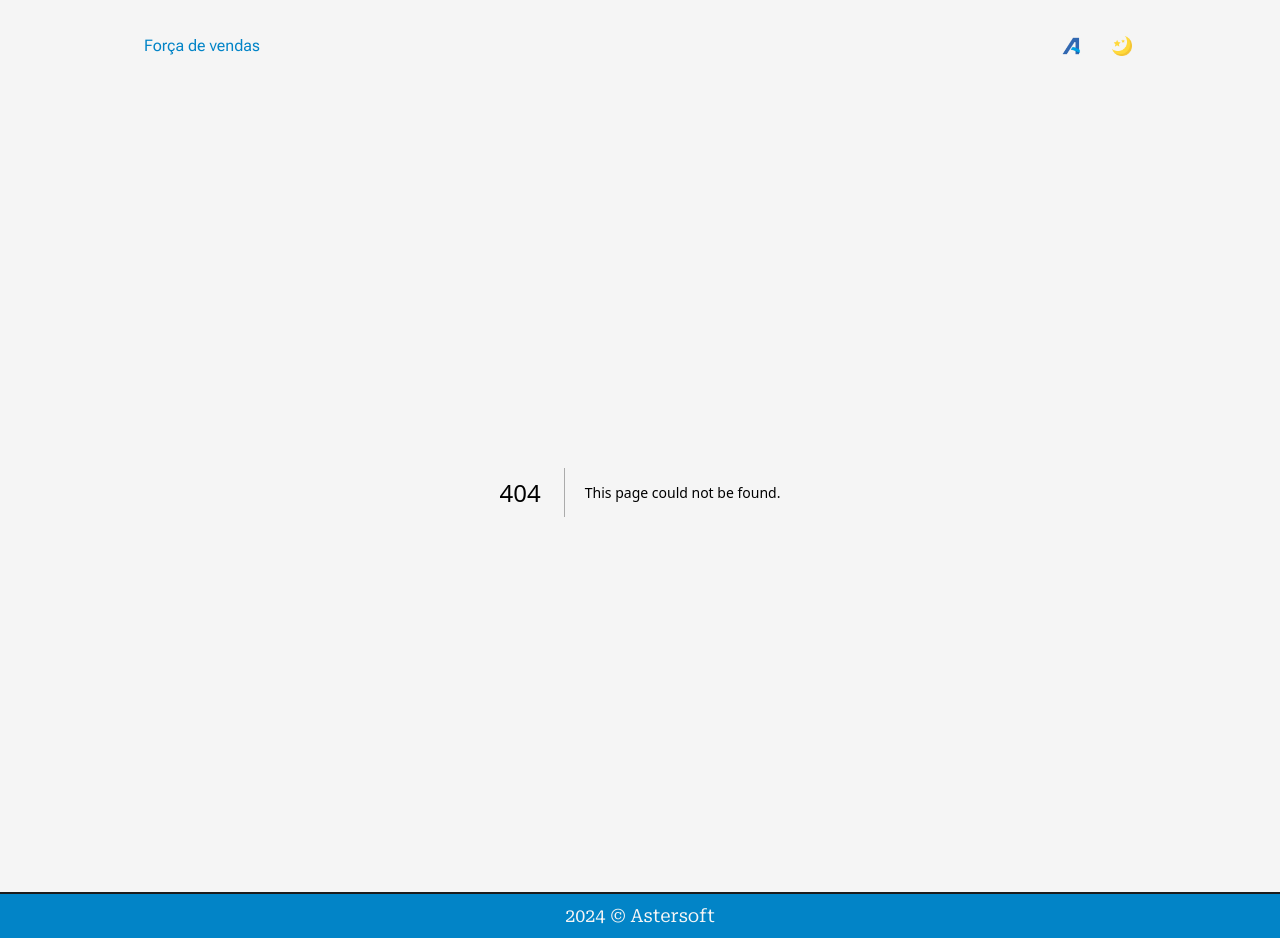
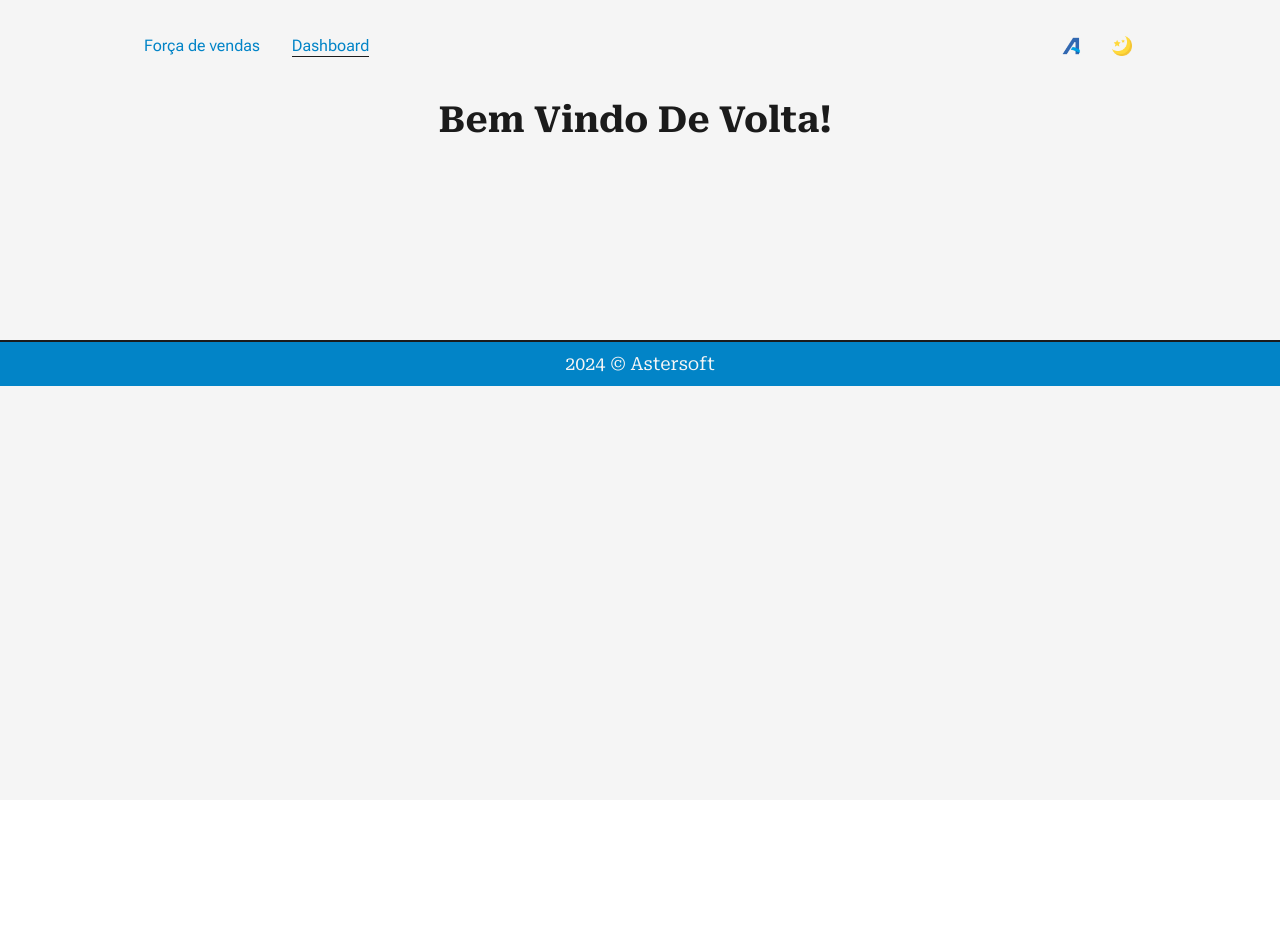
Before and after one commit to pafrasson/salesforce, a Next.js app: page /dashboard in a window 1280 px wide. Before the commit this address had no page. After the commit the page ends 800 px from the top, so only its background shows below. Built offline with nearby package versions, Linux system fonts and the light colour scheme.

Commit message:
feat: dashboard component

```diff
--- a/src/components/NavBar.js
+++ b/src/components/NavBar.js
@@ -79,6 +79,7 @@ const NavBar = () => {
             <div className="w-full flex justify-between items-center lg:hidden">
                 <nav>
                     <CustomLink href="/" title="Força de vendas" className="mr-4 text-sky-600" />
+                    <CustomLink href="/dashboard" title="Dashboard" className="mx-4 text-sky-600" />
                 </nav>
                 <nav className="flex items-center justify-center flex-wrap">
                     <motion.a href="https://astersoft.com.br" target={"_blank"}
@@ -108,14 +109,15 @@ const NavBar = () => {
                         initial={{ scale: 0, opacity: 0, x: "-50%", y: "-50%" }}
                         animate={{ scale: 1, opacity: 1 }}
                         className="min-w-[70vw] flex flex-col justify-between z-30 items-center fixed top-1/2 left-1/2
-             -translate-x-1/2 -translate-y-1/2 bg-dark/90 dark:bg-light/90 rounded-lg py-32">
+             -translate-x-1/2 -translate-y-1/2 bg-dark/90 dark:bg-light/95 rounded-lg py-32">
                         <nav className="flex items-center flex-col justify-center">
                             <CustomMobileLink href="/" title="Força de vendas" className="text-sky-600" toggle={handleClick} />
+                            <CustomMobileLink href="/dashboard" title="Dashboard" className="text-sky-600" toggle={handleClick} />
                         </nav>
                         <nav className="flex items-center justify-center flex-wrap mt-2">
                             <motion.a href="https://astersoft.com.br" target={"_blank"}
                                 whileHover={{ y: -3 }}
-                                className="w-6 mx-3"
+                                className="w-6 mx-2"
                             >
                                 <Image src={AsterIcon} alt="Astersoft" />
                             </motion.a>
--- /dev/null
+++ b/src/pages/dashboard.js
@@ -0,0 +1,24 @@
+import AnimatedText from '@/components/AnimatedText'
+import Layout from '@/components/Layout'
+import Head from 'next/head'
+import React from 'react'
+
+const dashboard = () => {
+  return (
+    <>
+        <Head>
+            <title>Dashboard</title>
+            <meta name='description' content='any description' />
+        </Head>
+        <main className=''>
+            <Layout className='pt-0 md:pt-0 sm:pt-0'>
+
+                <AnimatedText text={"Bem vindo de volta!"} className='!mb-16 !text-4xl sm:!text-sm sm:mb-8'/>
+
+            </Layout>
+        </main>
+    </>
+  )
+}
+
+export default dashboard
```
